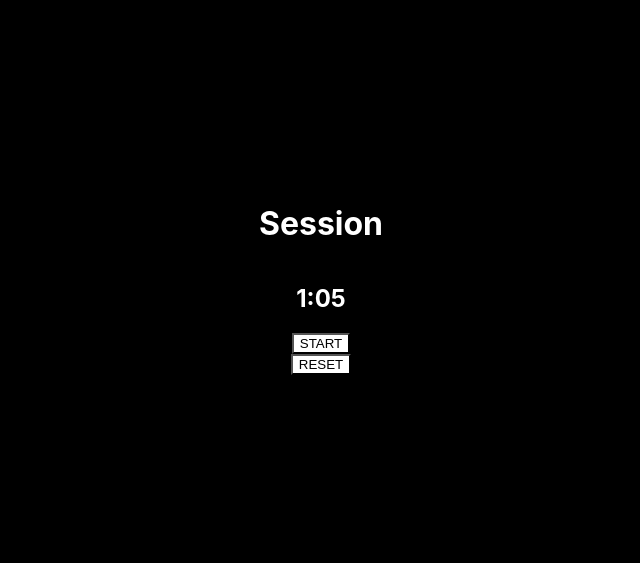
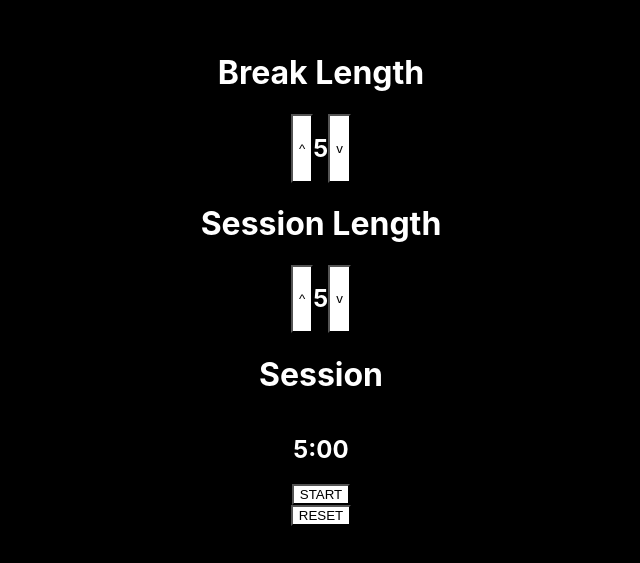
Before and after one commit to brandmch/Timer, a React (Create React App) app: page / in a window 1280 px wide. Shown: the part 121-684 px from the top of the page, without its empty margins (319-959 px from the left). Built offline with nearby package versions, Linux system fonts and the light colour scheme.

Commit message:
minutes and seconds

```diff
--- a/src/App.js
+++ b/src/App.js
@@ -3,9 +3,24 @@ import React, { useState, useEffect } from "react";
 
 function App() {
   const [breakLength, setBreakLength] = useState(5);
-  const [sessionLength, setSessionLength] = useState(25);
-  const [sessionTimer, setSessionTimer] = useState({ minutes: 1, seconds: 5 });
+  const [sessionLength, setSessionLength] = useState(5);
+  const [sessionTimer, setSessionTimer] = useState({
+    minutes: sessionLength,
+    seconds: 0,
+  });
   const [isRunning, setIsRunning] = useState(false);
+
+  const increase = (state, setState) => {
+    if (state < 60) {
+      setState(state + 1);
+    }
+  };
+
+  const decrease = (state, setState) => {
+    if (state > 0) {
+      setState(state - 1);
+    }
+  };
 
   const timerToggle = () => {
     setIsRunning(!isRunning);
@@ -34,6 +49,34 @@ function App() {
 
   return (
     <div className="App">
+      <h1>Break Length</h1>
+      <div className="scene">
+        <button onClick={() => setBreakLength(breakLength + 1)}>^</button>
+        <h2>{breakLength}</h2>
+        <button onClick={() => setBreakLength(breakLength - 1)}>v</button>
+      </div>
+      <h1>Session Length</h1>
+      <div className="scene">
+        <button
+          onClick={() => {
+            setSessionLength(sessionLength + 1);
+            setSessionTimer({ minutes: sessionLength + 1, seconds: 0 });
+            setIsRunning(false);
+          }}
+        >
+          ^
+        </button>
+        <h2>{sessionLength}</h2>
+        <button
+          onClick={() => {
+            setSessionLength(sessionLength - 1);
+            setSessionTimer({ minutes: sessionLength - 1, seconds: 0 });
+            setIsRunning(false);
+          }}
+        >
+          v
+        </button>
+      </div>
       <h1>Session</h1>
       <h2>
         {sessionTimer.minutes}:{sessionTimer.seconds < 10 ? "0" : ""}
@@ -42,7 +85,7 @@ function App() {
       <button onClick={timerToggle}>START</button>
       <button
         onClick={() => {
-          setSessionTimer({ minutes: 0, seconds: 3 });
+          setSessionTimer({ minutes: sessionLength, seconds: 0 });
           setIsRunning(false);
         }}
       >
```
